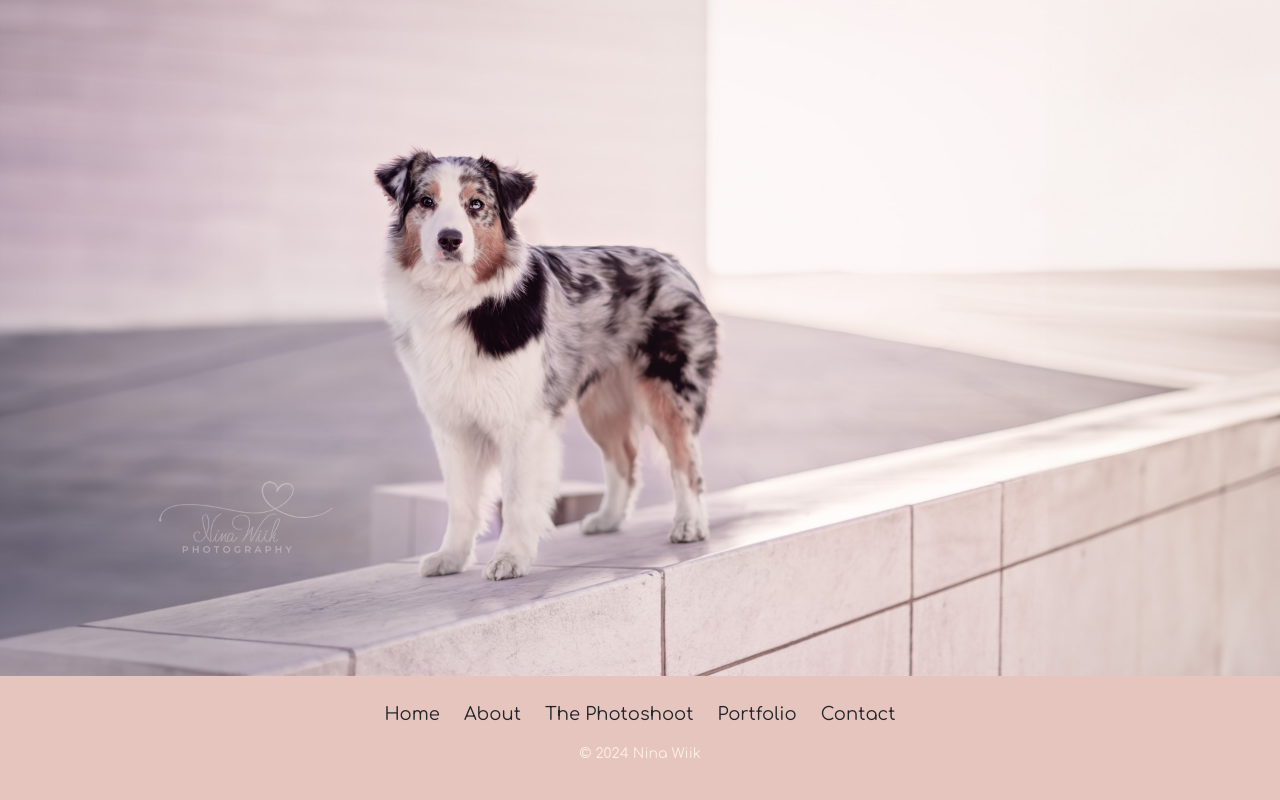
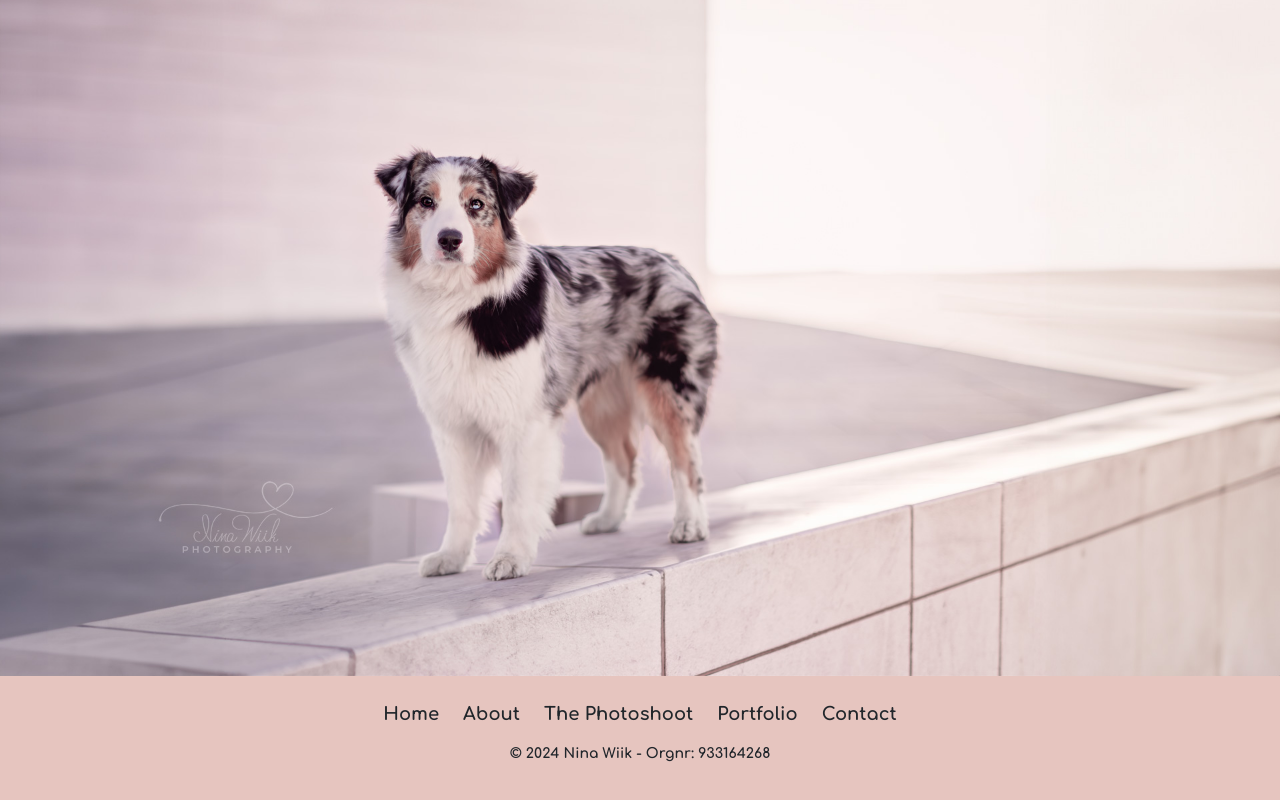
Before and after one commit to NinaWiik/ninawiik-portfolio-main, a React (Create React App) app: page /contact in a window 1280 px wide. Shown: the part 1568-2368 px from the top of the page. Built offline with nearby package versions, Linux system fonts and the light colour scheme.

Commit message:
Fixed footer

```diff
--- a/src/Footer.js
+++ b/src/Footer.js
@@ -2,37 +2,44 @@ import React from "react";
 import { Link } from "react-router-dom";
 
 const Footer = () => {
+  const scrollToTop = () => {
+    window.scrollTo({
+      top: 0,
+      behavior: "smooth"
+    });
+  };
+
   return (
-    <footer className="bg-blush text-[#21262B] py-6">
+    <footer className="bg-blush text-[#21262B] font-bold py-6">
       <div className="container mx-auto text-center">
         <ul className="flex justify-center space-x-6">
           <li>
-            <Link to="/" className="text-lg hover:text-teal-dark">
+            <Link to="/" className="text-lg hover:text-teal-dark" onClick={scrollToTop}>
               Home
             </Link>
           </li>
           <li>
-            <Link to="/about" className="text-lg hover:text-teal-dark">
+            <Link to="/about" className="text-lg hover:text-teal-dark" onClick={scrollToTop}>
               About
             </Link>
           </li>
           <li>
-            <Link to="/p" className="text-lg hover:text-teal-dark">
+            <Link to="/pricing" className="text-lg hover:text-teal-dark" onClick={scrollToTop}>
               The Photoshoot
             </Link>
           </li>
           <li>
-            <Link to="/gallery" className="text-lg hover:text-teal-dark">
+            <Link to="/gallery" className="text-lg hover:text-teal-dark" onClick={scrollToTop}>
               Portfolio
             </Link>
           </li>
           <li>
-            <Link to="/contact" className="text-lg hover:text-teal-dark">
+            <Link to="/contact" className="text-lg hover:text-teal-dark" onClick={scrollToTop}>
               Contact
             </Link>
           </li>
         </ul>
-        <p className="text-sm mt-4">© {new Date().getFullYear()} Nina Wiik</p>
+        <p className="text-sm mt-4 text-[#21262B]">© {new Date().getFullYear()} Nina Wiik - Orgnr: 933164268</p>
       </div>
     </footer>
   );
```
